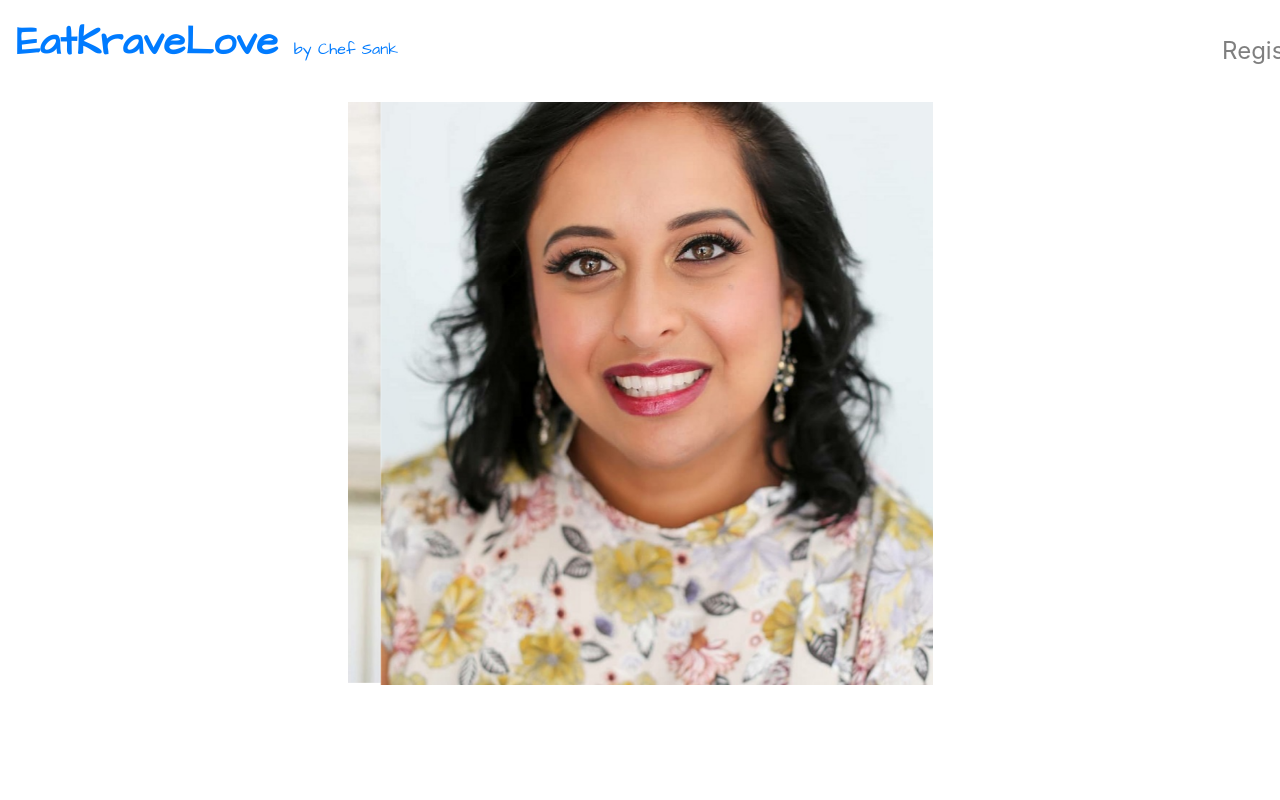
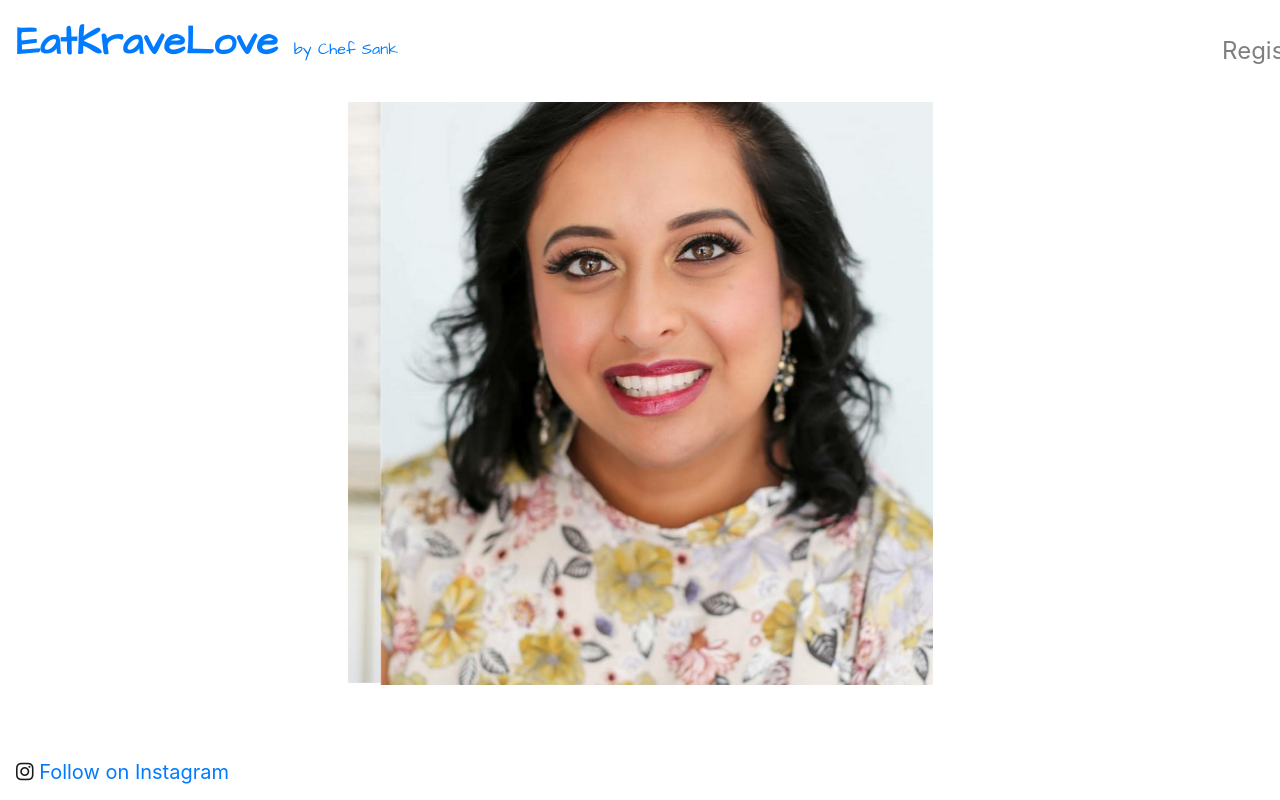
Before and after one commit to michaelpaulcuccia/eatkravelove, a React (Create React App) app in the folder client/: page / in a window 1280 px wide. Shown: the top 800 px of the page. Built offline with nearby package versions, Linux system fonts and the light colour scheme.

Commit message:
added faux footer to navie

```diff
--- a/client/src/components/layout/Landing.js
+++ b/client/src/components/layout/Landing.js
@@ -1,9 +1,10 @@
-import React from 'react';
+import React, { Fragment } from 'react';
 import { Carousel } from "react-bootstrap";
 import 'bootstrap/dist/css/bootstrap.min.css';
 import chef_sank from '../../images/chef_sank.jpg';
 import pic_two from '../../images/pic_two.jpg';
 import pic_three from '../../images/pic_three.jpg';
+import landing_quote from '../../images/landing_quote.PNG';
 import '../../style/LandingStyle.css';
 
 const Landing = () => {
@@ -13,6 +14,7 @@ const Landing = () => {
     let prevIcon = '';
 
     return (
+
         <Carousel
             className='carousel'
             indicators={false}
@@ -45,6 +47,7 @@ const Landing = () => {
             </Carousel.Item>
 
         </Carousel>
+
     )
 }
 
--- a/client/src/components/layout/Navie.js
+++ b/client/src/components/layout/Navie.js
@@ -8,6 +8,7 @@ export const Navie = props => {
 
     return (
 
+        <div>
             <Navbar bg="white" expand="lg">
                 <Navbar.Brand><Link to='/'><p className='main_name'>EatKraveLove <small className="little_name">by Chef Sank</small></p></Link></Navbar.Brand>
                 <Navbar.Toggle aria-controls="basic-navbar-nav" />
@@ -31,6 +32,13 @@ export const Navie = props => {
                 </Navbar.Collapse>
             </Navbar>
 
+            <Navbar fixed="bottom">
+                <Navbar.Brand>
+                    <i className='fab fa-instagram'></i>
+                    <a href='https://www.instagram.com/eatkravelove/?hl=en' target="_blank" rel="noreferrer"> Follow on Instagram</a>
+                </Navbar.Brand>
+            </Navbar>
+        </div>
     )
 }
 
```
Also changed, not shown: client/src/images/landing_quote.PNG (added). Lines whose indentation alone changed are shown as unchanged.
